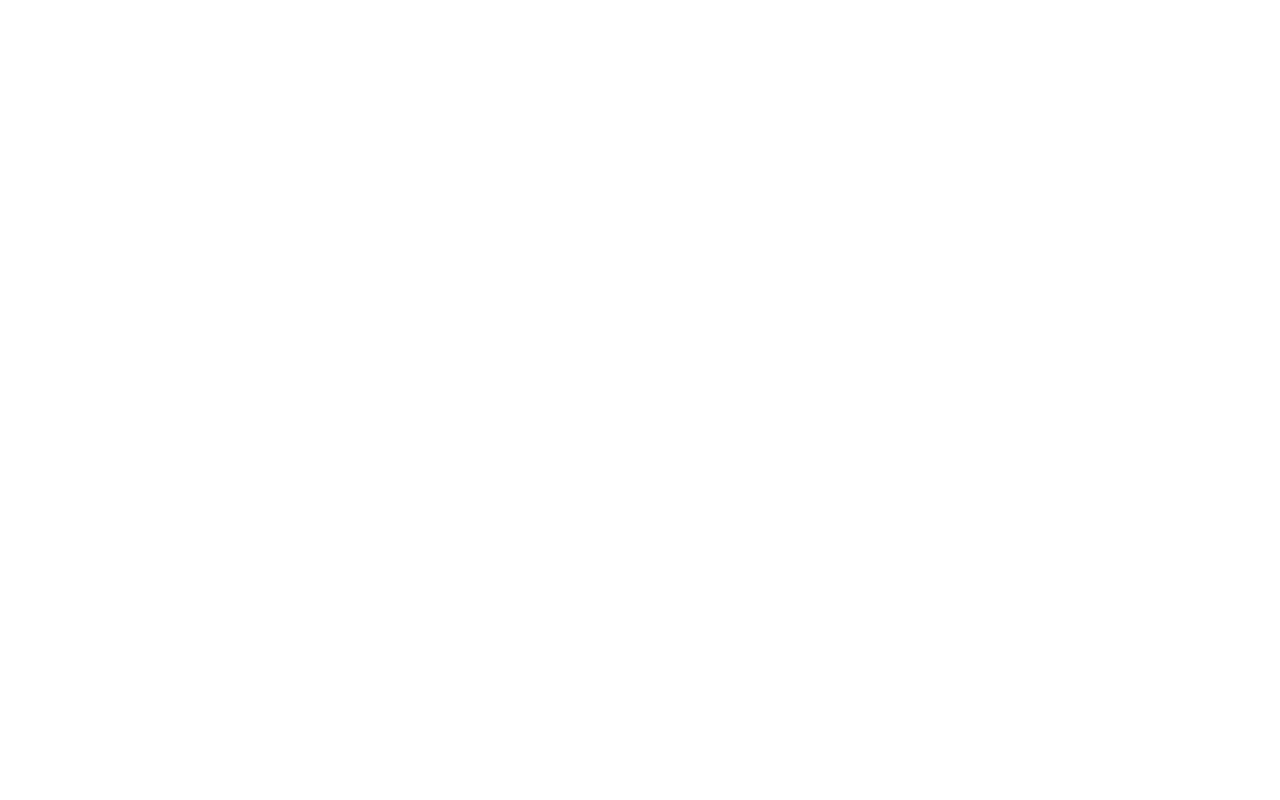
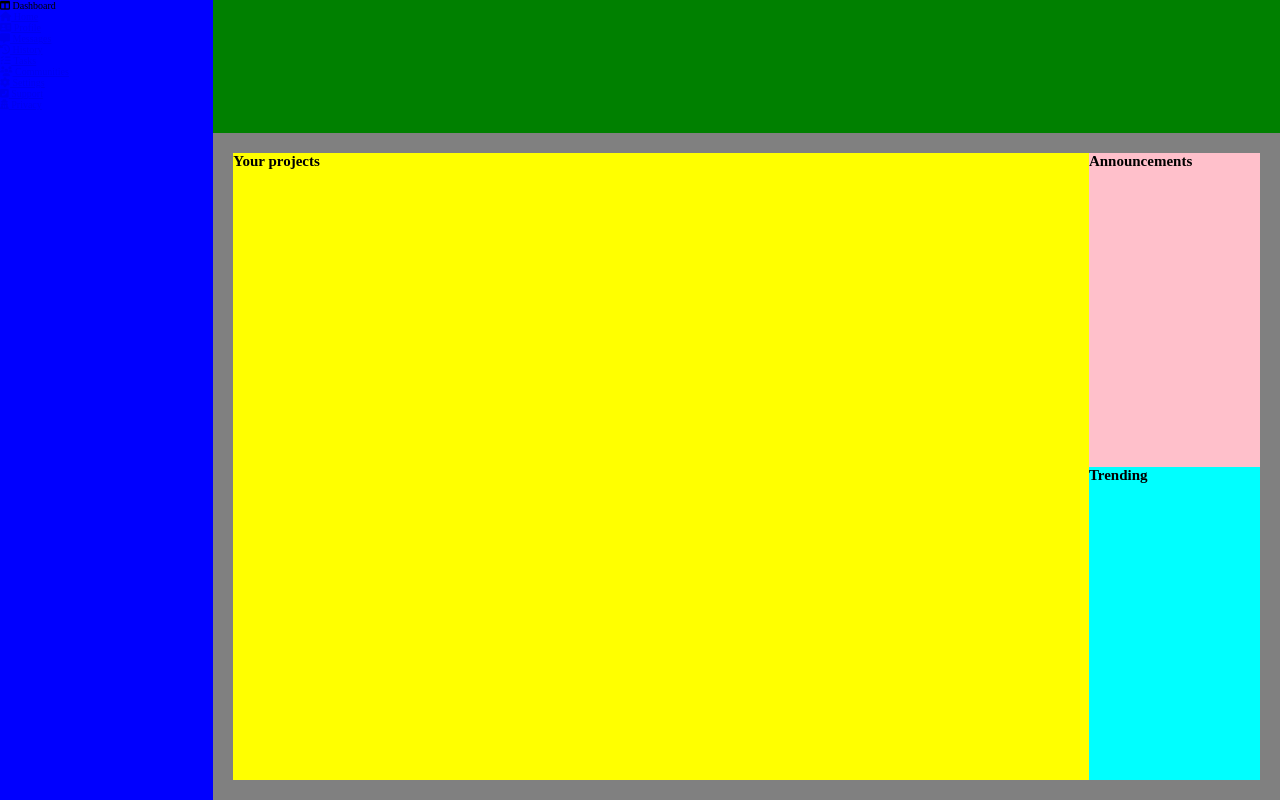
Before and after one commit to NoaSalgado/Admin-Dashboard, a plain HTML site: page index.html in a window 1280 px wide. Drawn offline with Linux system fonts and the light colour scheme.

Commit message:
Add general layout

```diff
--- a/css/styles.css
+++ b/css/styles.css
@@ -0,0 +1,62 @@
+/* RESET */
+*,
+*::before,
+*::after {
+  margin: 0;
+  padding: 0;
+  box-sizing: border-box;
+}
+
+/* GLOBALS*/
+html {
+  font-size: 62.5%;
+}
+
+body {
+  height: 100vh;
+
+  display: grid;
+  grid-template-columns: 1fr 5fr;
+  grid-template-rows: 1fr 5fr;
+}
+
+/* Menu */
+.menu {
+  background-color: blue;
+
+  grid-column: 1 / 2;
+  grid-row: 1 / -1;
+}
+
+.header {
+  background-color: green;
+  grid-column: 2 / -1;
+  grid-row: 1 / 2;
+}
+
+.main {
+  background-color: gray;
+  padding: 2rem;
+
+  display: grid;
+  grid-template-columns: 5fr 1fr;
+  grid-template-rows: repeat(2, 1fr);
+}
+
+.projects {
+  background-color: yellow;
+  grid-column: 1 / 2;
+  grid-row: 1 / -1;
+}
+
+.announcements {
+  background-color: pink;
+  grid-column: 2 / 3;
+  grid-row: 1 / 2;
+}
+
+.trending {
+  background-color: aqua;
+  grid-column: 2 / 3;
+  grid-row: 2 / 3;
+}
--- a/index.html
+++ b/index.html
@@ -6,10 +6,80 @@
     <meta name="viewport" content="width=device-width, initial-scale=1.0" />
     <link
       rel="stylesheet"
-      href="https://cdn.jsdelivr.net/npm/@mdi/font@6.9.96/css/materialdesignicons.min.css"
+      href="https://cdnjs.cloudflare.com/ajax/libs/font-awesome/6.2.1/css/all.min.css"
+      integrity="sha512-MV7K8+y+gLIBoVD59lQIYicR65iaqukzvf/nwasF0nqhPay5w/9lJmVM2hMDcnK1OnMGCdVK+iQrJ7lzPJQd1w=="
+      crossorigin="anonymous"
+      referrerpolicy="no-referrer"
     />
     <link rel="stylesheet" href="css/styles.css" />
     <title>Dashboard</title>
   </head>
-  <body></body>
+  <body>
+    <div class="menu">
+      <p class="menu__logo">
+        <i class="fa-solid fa-table-columns"></i>
+        Dashboard
+      </p>
+
+      <nav class="menu__main-nav">
+        <ul>
+          <li>
+            <a href="#"><i class="fa-solid fa-house"></i> Home</a>
+          </li>
+          <li>
+            <a href="#"><i class="fa-solid fa-address-card"></i> Profile</a>
+          </li>
+          <li>
+            <a href="#"><i class="fa-solid fa-message"></i> Messages</a>
+          </li>
+          <li>
+            <a href="#"
+              ><i class="fa-solid fa-clock-rotate-left"></i> History</a
+            >
+          </li>
+          <li>
+            <a href="#"><i class="fa-solid fa-list-check"></i> Tasks</a>
+          </li>
+          <li>
+            <a href="#"><i class="fa-solid fa-users"></i> Communities</a>
+          </li>
+        </ul>
+      </nav>
+
+      <nav class="menu__secondary-nav">
+        <ul>
+          <li>
+            <a href="#"><i class="fa-solid fa-gear"></i> Settings</a>
+          </li>
+          <li>
+            <a href="#"
+              ><i class="fa-solid fa-square-phone-flip"></i> Support</a
+            >
+          </li>
+          <li>
+            <a href="#"><i class="fa-solid fa-user-secret"></i> Privacy</a>
+          </li>
+        </ul>
+      </nav>
+    </div>
+
+    <header class="header"></header>
+
+    <main class="main">
+      <section class="projects">
+        <h2 class="projects__heading">Your projects</h2>
+        <div></div>
+      </section>
+
+      <section class="announcements">
+        <h2 class="announcements__heading">Announcements</h2>
+        <div></div>
+      </section>
+
+      <section class="trending">
+        <h2 class="trending__heading">Trending</h2>
+        <div></div>
+      </section>
+    </main>
+  </body>
 </html>
```
